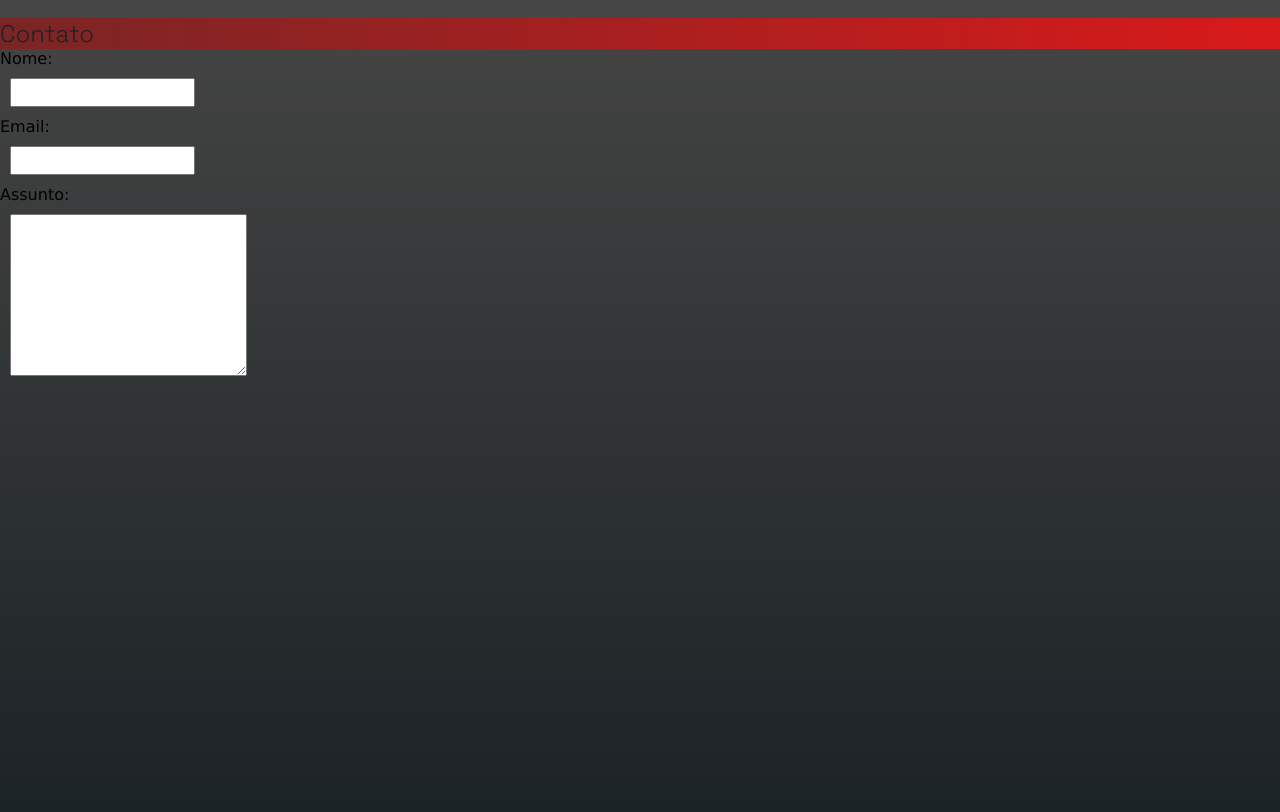
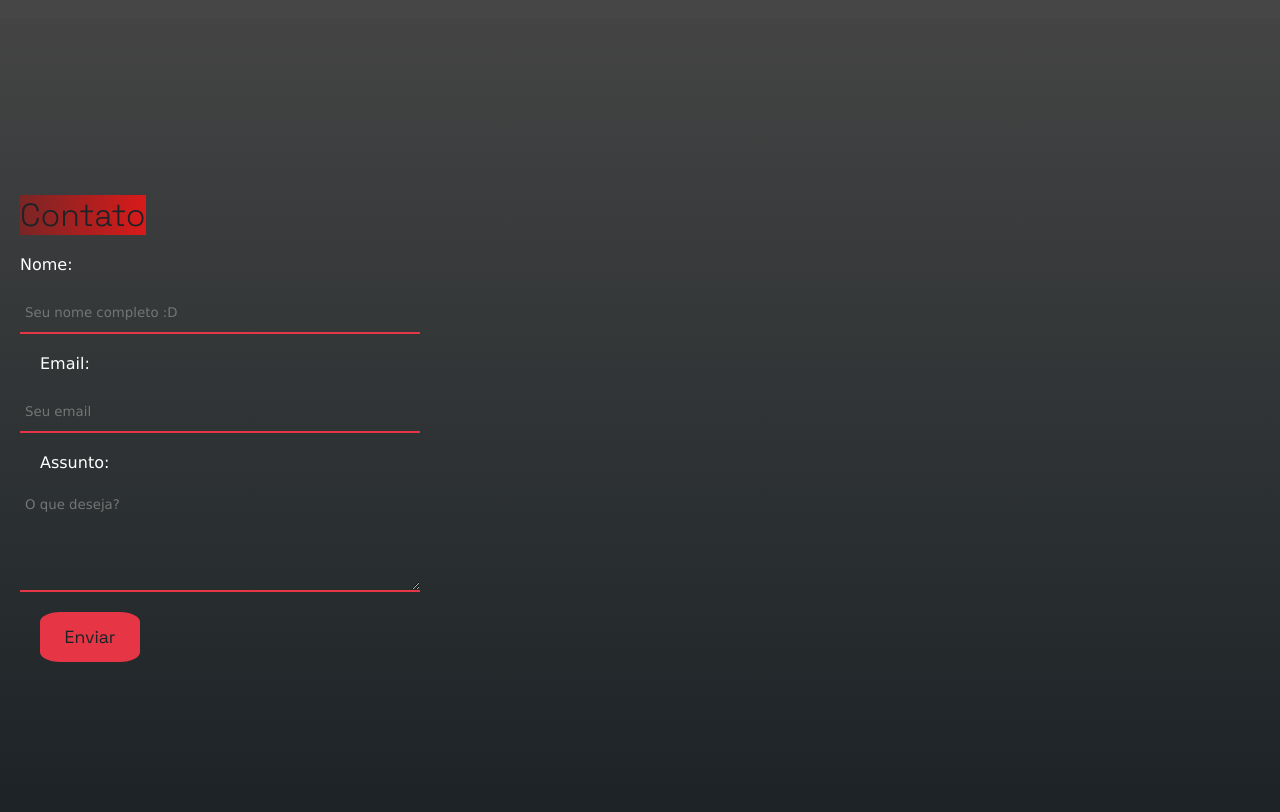
Before and after one commit to Y0UR3/Testes, a plain HTML site: page portfolio/index.html in a window 1280 px wide. Shown: the part 3394-4206 px from the top of the page. Drawn offline with Linux system fonts and the light colour scheme.

Commit message:
contato finalizado

```diff
--- /dev/null
+++ b/portfolio/estilos/obrigado.css
@@ -0,0 +1,63 @@
+@charset "UTF-8";
+@import url('https://fonts.googleapis.com/css2?family=Space+Grotesk:wght@300;400;500&display=swap');
+
+*{
+    font-family: Verdana, Geneva, Tahoma, sans-serif;
+    margin: 0;
+    padding: 0;
+    box-sizing: border-box;
+    scroll-behavior: smooth;
+    scroll-padding-top: 95px;
+    color: white;
+}
+
+.destaque{
+    font-family: 'Space Grotesk';
+    font-weight: 300;
+    color: #1C2326;
+    background-image: linear-gradient(to right, #7a2525, #D91A1A);
+}
+
+main{
+    background-image: linear-gradient(to bottom, #0D0D0D, #1C2326);
+}
+section{
+    height: 100vh;
+    display: flex;
+    flex-direction: column;
+    justify-content: center;
+    align-items: center;
+}
+
+main h1{
+    text-align: center;
+    padding: 10px;
+}
+
+main h3{
+    text-align: center;
+    padding: 10px;
+    font-weight: 300;
+}
+
+#voltar{
+    background-color: #7a2525;
+
+    text-align: center;
+    text-decoration: none;
+    font-weight: 300;
+    font-size: 1.3em;
+
+    border-radius: 20px;
+    width: 300px;
+    height: 50px;
+    line-height: 50px;
+
+    margin: 30px;
+}
+
+#voltar:hover{
+    color: #1C2326;
+    background-color: #D91A1A;
+    box-shadow: 1px 1px 3px rgba(0, 0, 0, 0.5);
+}
--- a/portfolio/estilos/style.css
+++ b/portfolio/estilos/style.css
@@ -323,9 +323,123 @@ header a:hover{
 
 #contato{
     background-image: linear-gradient(to bottom, rgb(68, 68, 68), #1C2326);
+    display: flex;
+    flex-direction: column;
+    justify-content: center;
+    align-items: flex-start;
 }
+
+#contato h2{
+    font-size: 2em;
+    margin: 20px;
+}
+
 #inome, #iemail, #iassun{
     display: block;
     padding: 5px;
-    margin:10px;
+    margin: 20px;
 }
+
+label{
+    color: white;
+    margin: 20px;
+
+}
+
+#contato input[type= "text"]{
+    border-top: none;
+    border-left: none;
+    border-right: none;
+    border-bottom: 2px solid  #e63645;
+    outline: none;
+
+    width: 400px;
+    height: 40px;
+
+    background-color: #1c232600;
+    color: #e63645;
+}
+
+#contato input[type= "text"]:hover{
+    border-bottom: 2px solid #D91A1A;
+    background-color: #36393a;
+}
+
+#contato input[type= "email"]{
+    border-top: none;
+    border-left: none;
+    border-right: none;
+    border-bottom: 2px solid  #e63645;
+    outline: none;
+
+    width: 400px;
+    height: 40px;
+
+    background-color: #1c232600;
+    color: #D91A1A;
+}
+
+#contato input[type= "email"]:hover{
+    background-color: #36393a;
+    border-bottom: 2px solid #D91A1A;
+}
+
+textarea{
+    border-top: none;
+    border-left: none;
+    border-right: none;
+    border-bottom: 2px solid  #e63645;
+    outline: none;
+
+    width: 400px;
+    height: 100px;
+
+    background-color: #1c232600;
+    color: #D91A1A;
+}
+
+textarea:hover{
+    background-color: #36393a;
+    border-bottom: 2px solid #D91A1A;
+}
+
+#ienviar{
+    background-color: #e63645;
+    color: #1C2326;
+    font-family: 'Space Grotesk';
+    text-align: center;
+    font-size: 1.1em;
+    width: 100px;
+    height: 50px;
+    border-radius: 20%;
+    outline: none;
+    border: none;
+    transition: transform 0.3s ease;
+}
+
+#ienviar:hover{
+    background-color: #D91A1A;
+    cursor: pointer;
+    transform: scale(.9);
+}
+input:-webkit-autofill,
+input:-webkit-autofill:hover,
+input:-webkit-autofill:focus,
+input:-webkit-autofill:active {
+    background-color: transparent !important;
+    -webkit-box-shadow: 0 0 0 30px #36393a inset !important;
+    /* Altere o valor do box-shadow conforme necessário */
+    color: inherit !important;
+}
+/*Fim do contato*/
+
+/*Começo do footer*/
+footer{
+    color: #1C2326;
+    height: 150px;
+}
+
+#redes img{
+    background-color: #464646;
+    height: 40px;
+}
--- a/portfolio/index.html
+++ b/portfolio/index.html
@@ -20,7 +20,7 @@
                 <a href="#sobre">Sobre mim</a>
                 <a href="#skills">Skills</a>
                 <a href="#projetos">Projetos</a>
-                <a href="#anco5">Contato</a>
+                <a href="#contato">Contato</a>
             </nav>
     </header>
     <main>
@@ -43,14 +43,14 @@
             <h2 class="destaque">Habilidades</h2>
             <p>O que eu sei <span class="cor2">até agora</span></p>
                 <div id="imgSkills">
-                    <img src="imagens/html5logo.png" alt="Logo HTML5" title="Conhecimento solido em HTML 5">
-                    <img src="imagens/css3logo.png" alt="Logo CSS3" title="Conhecimento intermediario em CSS3">
-                    <img src="imagens/jsLogo.png" alt="Logo JavaScript" title="Conhecimento basico em JS">
-                    <img src="imagens/githubLogo.png" alt="Logo GitHub" title="Conhecimento solido com GitHub"><br>
-                    <img src="imagens/gitLogo.png" alt="Logo Git" title="Conhecimento intermediario com Git">
-                    <img src="imagens/responLogo.png" alt="Logo Responsividade" title="Conhecimento solido com Responsividade">
-                    <img src="imagens/seoLogo.png" alt="Logo SEO" title="Conhecimento intermediario com SEO">
-                    <img src="imagens/acessLogo.png" alt="Logo Acessibilidade" title="Conhecimento intermediario com Acessibilidade">
+                    <img src="imagens/html5logo.png" alt="Logo HTML5" title="HTML 5">
+                    <img src="imagens/css3logo.png" alt="Logo CSS3" title="CSS3">
+                    <img src="imagens/jsLogo.png" alt="Logo JavaScript" title="Java Script">
+                    <img src="imagens/githubLogo.png" alt="Logo GitHub" title="GitHub"><br>
+                    <img src="imagens/gitLogo.png" alt="Logo Git" title="Git">
+                    <img src="imagens/responLogo.png" alt="Logo Responsividade" title="Responsividade">
+                    <img src="imagens/seoLogo.png" alt="Logo SEO" title="SEO">
+                    <img src="imagens/acessLogo.png" alt="Logo Acessibilidade" title="Acessibilidade">
                 </div>
         </section>
 
@@ -76,20 +76,28 @@
 
         <section class="tela" id="contato">
             <h2 class="destaque">Contato</h2>
-            <form action="" id="formulario">
+            <form action="" id="formulario" autocomplete="off" method="post">
                 <label for="inome">Nome:
-                    <input type="text" name="nome" id="inome">
+                    <input type="text" name="nome" id="inome" placeholder="Seu nome completo :D" required autocomplete="off">
                 </label>
                 <label for="iemail">Email:
-                    <input type="email" name="email" id="iemail">
+                    <input type="email" name="email" id="iemail" placeholder="Seu email" required autocomplete="off">
                 </label>
                 <label for="iassun">Assunto:
-                    <textarea name="assunto" id="iassun" cols="30" rows="10"></textarea>
+                    <textarea name="assunto" id="iassun" cols="10" rows="5" placeholder="O que deseja?" autocomplete="off"></textarea>
+                </label>
+                <label for="ienviar">
+                    <a href="obrigado.html">
+                        <input type="button" id="ienviar" value="Enviar">
+                    </a>
                 </label>
             </form>
         </section>
     </main>
     <footer>
+        <section id="redes">
+            <img src="imagens/githubLogo.png" alt="Link do meu GitHub">
+        </section>
         <p>feito por Zer0</p>
     </footer>
     <script src="Scripts/index.js"></script>
```
Also changed, not shown: portfolio/obrigado.html (added, +20 -0 lines).
